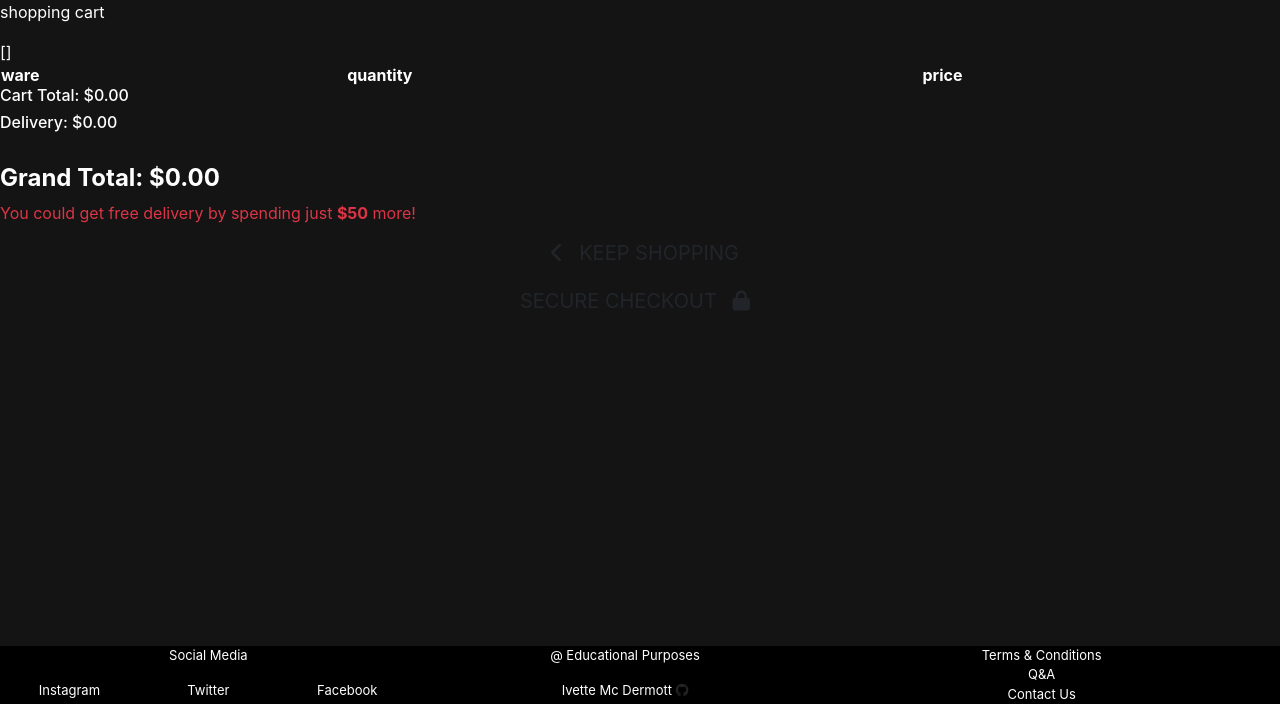
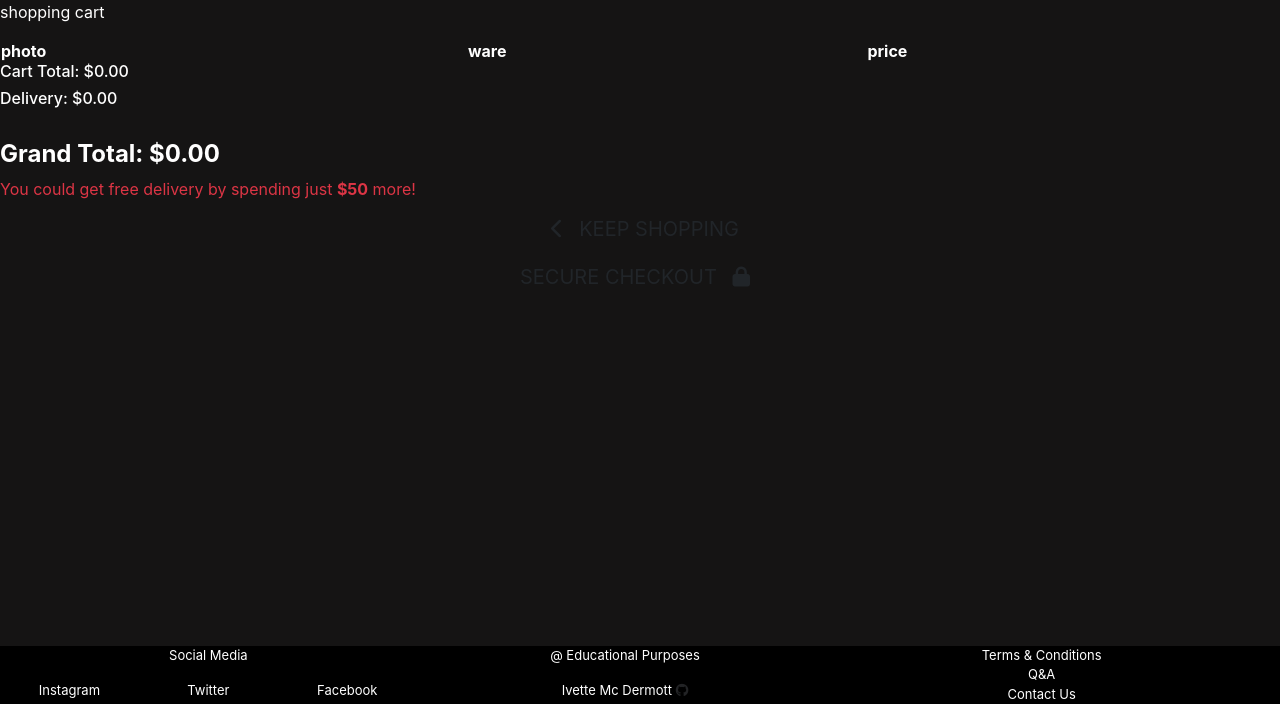
Before and after one commit to IvetteMcDermott/SebsStoreToys, a Django app: page /shoppingcart/ in a window 1280 px wide. Shown: the part 96-800 px from the top of the page. Run offline with Django 3.2, Linux system fonts and the light colour scheme; lists and menus that the app fills with data are empty; some libraries are stand-ins or nearby versions; grey boxes are pictures that could not be loaded.

Commit message:
:construction: Fixes in html files for cart and checkout

```diff
--- a/checkout/templates/checkout/checkout.html
+++ b/checkout/templates/checkout/checkout.html
@@ -143,13 +143,13 @@ BA
         </div>
     </div>
 </div>
-<div id="loading-overlay">
+<!-- <div id="loading-overlay">
     <h1 class="text-light logo-font loading-spinner">
         <span class="icon">
             <i class="fas fa-2x fa-sync-alt fa-spin"></i>
         </span>
     </h1>
-</div>
+</div> -->
 {% endblock %}
 
 {% block postloadjs %}
--- a/shopping_cart/templates/cart/shopping_cart.html
+++ b/shopping_cart/templates/cart/shopping_cart.html
@@ -9,24 +9,49 @@
 {% block content %}
 
 <p>shopping cart</p>
-{{ cart_wares }}
-
 
 <table>
     <tr>
-    <th>ware</th>
-    <th>quantity</th>
-    <th>price</th>
+        <th>photo</th>
+        <th>ware</th>
+        <th>price</th>
     </tr>
+
+    <!-- TEST OF ACCESS TO THE WARES IMAGES FOR CART -->
     {% for ware in cart_wares %}
+    {{ ware.ware.id }}
+{% if ware.ware_image.image %}
+yes
+{% else %}
+no
+{% endif %}
 
+    {% for photo in ware.ware_image.all %}
+    <img src="{{ photo.image.url }}" alt="{{ photo.caption }}" style="width: 400px;">
+
+    {{ photo.ware_image.caption }}
+    {% endfor %}
     <tr>
+        <td>
+            {% for photo in ware.ware_image.all %}
+            <p>{{ photo.caption }}</p>
+            {% endfor %}
+
+            {% for photo in ware.ware_image.all %}
+            {% if forloop.counter == 1 %}
+            <img src="{{ photo.ware_image.url }}" class="card-img-top" style="object-fit: scale-down;" alt="image">
+            {% endif %}
+            {% endfor %}
+
+            <!-- END OF TESTING CODE-->
         <td>{{ ware.ware}}</td>
         <td>{{ ware.quantity}}</td>
         <td>{{ ware.ware.price }}</td>
         <td>{{ ware.id }}</td>
 
-        <td><form ><a href="{% url 'shopping_cart:remove_from_cart' ware.ware_id %}">remove</a></form> </td>
+        <td>
+            <form><a href="{% url 'shopping_cart:remove_from_cart' ware.ware_id %}">remove</a></form>
+        </td>
         <td>{% include 'cart/modify_cart.html' %}</td>
     </tr>
     {% endfor %}
@@ -36,24 +61,23 @@
 
 <script type="text/javascript">
     // Update quantity on click
-    $('.update-link').click(function(e) {
+    $('.update-link').click(function (e) {
         let form = $(this).prev('.update-form');
         form.submit();
     })
 
 
     // Remove item and reload on click
-    $('.remove-item').click(function(e) {
+    $('.remove-item').click(function (e) {
         let csrfToken = "{{ csrf_token }}";
         let itemId = $(this).attr('id').split('remove_')[1];
-        let size = $(this).data('product_size');
         let url = `/shoppingcart/remove/${itemId}/`;
-        let data = {'csrfmiddlewaretoken': csrfToken, 'product_size': size};
+        let data = { 'csrfmiddlewaretoken': csrfToken,};
 
         $.post(url, data)
-         .done(function() {
-             location.reload();
-         });
+            .done(function () {
+                location.reload();
+            });
     })
 </script>
 
```
Also changed, not shown: shopping_cart/templates/cart/quantity_form.html (+10 -7 lines), shopping_cart/templates/cart/quantity_form_qb.html (added, +17 -0 lines).
